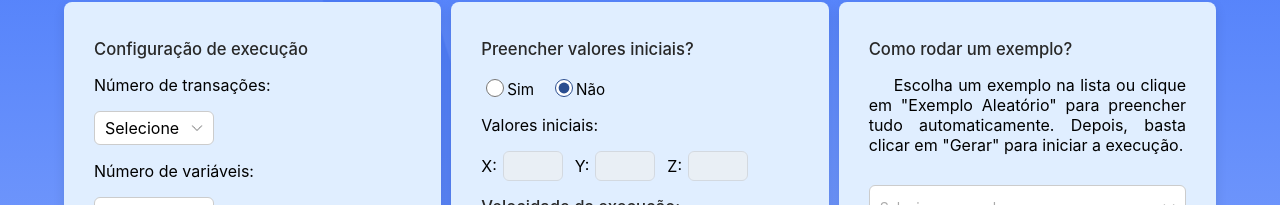
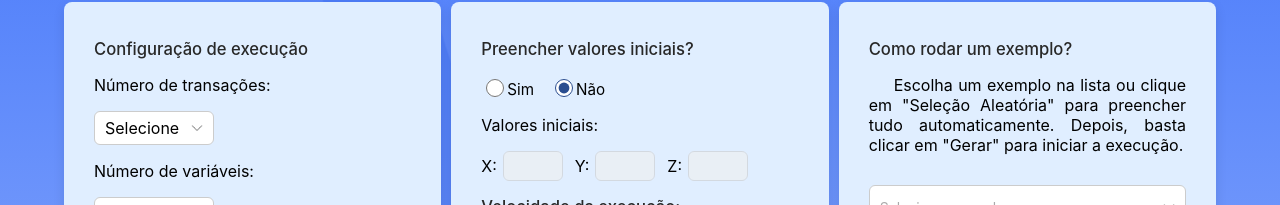
Before and after one commit to Kadu-Santos/controle-concorrencia-app, a React (Create React App) app: page /RunPage in a window 1280 px wide. Shown: the part 278-483 px from the top of the page. Built offline with nearby package versions, Linux system fonts and the light colour scheme.

Commit message:
Atualização de textos de exemplos e botões.

```diff
--- a/src/components/ExampleDropdown/ExampleDropdown.js
+++ b/src/components/ExampleDropdown/ExampleDropdown.js
@@ -66,7 +66,7 @@ function ExampleDropdown({ examples, onSelect, disabled = false }) {
             className="example-dropdown__item random"
             onClick={() => handleSelect(Math.floor(Math.random() * examples.length))}
           >
-            {"Exemplo aleatório"}
+            {"Seleção aleatória"}
           </div>
 
           {examples.map((ex, idx) => (
--- a/src/screens/RunPage/RunPage.js
+++ b/src/screens/RunPage/RunPage.js
@@ -108,7 +108,7 @@ function RunPage() {
 
                     <div className="dividerBox">
                         <p className='titleDivider'>Como rodar um exemplo?</p>
-                        <p className='istructionText'>Escolha um exemplo na lista ou clique em "Exemplo Aleatório"
+                        <p className='istructionText'>Escolha um exemplo na lista ou clique em "Seleção Aleatória"
                             para preencher tudo automaticamente. Depois, basta clicar em
                             "Gerar" para iniciar a execução.</p>
 
```
